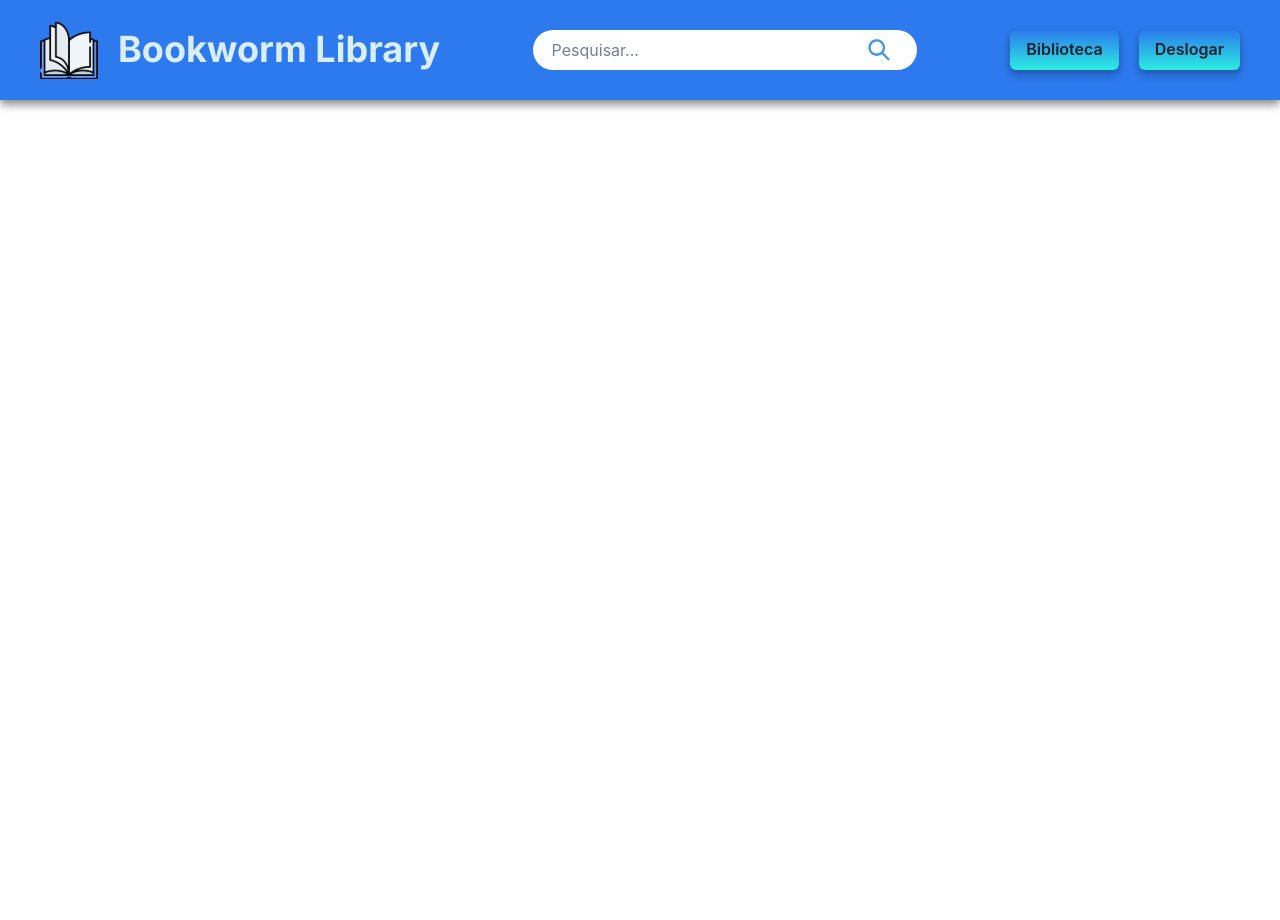
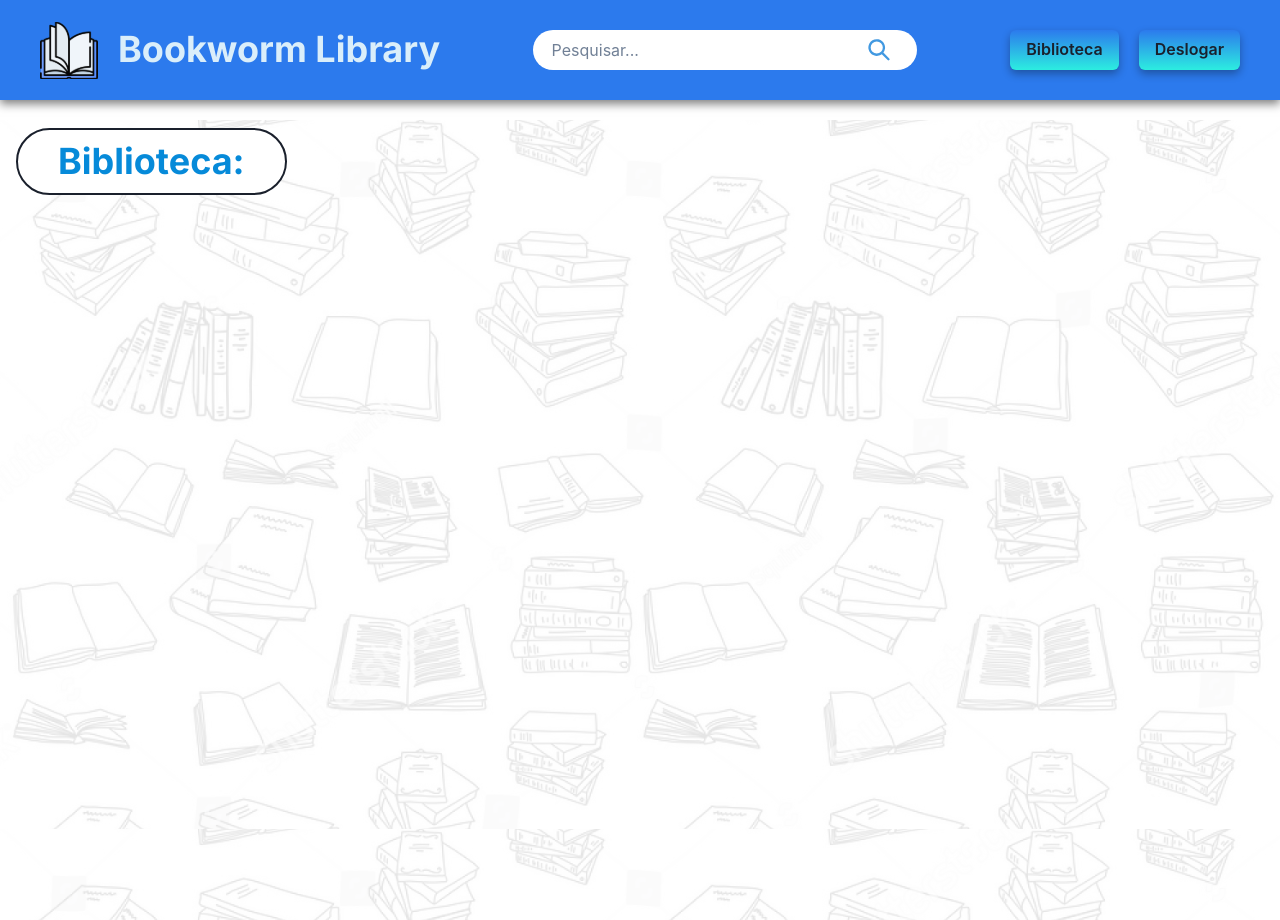
Before and after one commit to Bookworm-library/projeto-front-end, a React (Vite) app: page /dashboard/biblioteca in a window 1280 px wide. Before the commit the page ends 800 px from the top, so only its background shows below. Built offline with nearby package versions, Linux system fonts and the light colour scheme; sample sign-in values are in the browser's storage.

Commit message:
Add: render library

```diff
--- a/src/components/CardsLibrary/index.tsx
+++ b/src/components/CardsLibrary/index.tsx
@@ -9,11 +9,19 @@ import {
     Stack,
     Button,
 } from "@chakra-ui/react";
+import { useContext } from "react";
+import { SearchContext } from "../../contexts/searchContext/searchContext";
+
 
 const CardsLibrary = () => {
+
+    const {searchResults} = useContext(SearchContext)
+
     return (
         <>
-            <UnorderedList display={"flex"} gap="30px" w="100%" flexWrap={"wrap"}>
+            <UnorderedList display={"flex"} gap="30px" w="100%" flexWrap={"wrap"} >
+                {searchResults?.map(element=>{
+                return(
                     <List
                     border={"1px"}
                     padding="0px 20px"
@@ -22,30 +30,38 @@ const CardsLibrary = () => {
                     minW="320px"
                     maxH="250px"
                     minH={"250px"}
+
                     >
                     <Flex align={"start"} p="10px">
-                    <Image src="../src/assets/img/livro.svg" w="125px" h="168px" />
-                    <Box p="0px 15px" color={"white"}>
+                        <Image src={element.volumeInfo.imageLinks?.thumbnail} w="125px" h="168px" />
+                        <Box
+                        p="0px 15px"
+                        color={"white"}
+                        overflow= "hidden"
+
+                        >
                             <Heading as="h3" fontSize={"20px"}>
                                 Título:
                             </Heading>
                             <Text as="span" fontSize={"16px"}>
-                        As 48 leis do poder
+                            {element.volumeInfo.title}
                             </Text>
                             <Heading as="h3" fontSize={"20px"} marginTop="10px">
                                 Autor:
                             </Heading>
                             <Text as="span" fontSize={"16px"}>
-                        Robert Greene
+                            {element.volumeInfo.authors}
                             </Text>
                         </Box>
                     </Flex>
                     <Stack p="10px 0px">
                         <Button color="white" bg="#2C7AED" _hover={{ opacity: "0.7" }}>
-                    Adicionar
+                            Ver Livro
                         </Button>
                     </Stack>
                     </List>
+                   )
+                })}
             </UnorderedList>
         </>
     );
--- a/src/components/DashboardLibrary/index.tsx
+++ b/src/components/DashboardLibrary/index.tsx
@@ -8,7 +8,7 @@ import CardsLibrary from "../CardsLibrary";
 
 const DashboardLibrary = () => {
   return (
-    <Flex direction="column" h="100%" w="100%">
+    <Flex direction="column" h="100vh" w="100vw" >
       <Flex
         as={"main"}
         bgImage="../src/assets/img/bgbooks.svg"
--- a/src/routes/index.tsx
+++ b/src/routes/index.tsx
@@ -10,7 +10,7 @@ export const RoutesMain = () => (
     <Route path="/" element={<ProtectedRoutes />}>
       <Route path="dashboard" element={<DashboardPage />}>
         <Route index></Route>
-        <Route path="/dashboard/biblioteca"></Route>
+        <Route path="/dashboard/biblioteca" element={<DashboardLibrary/>}></Route>
         <Route path="/dashboard/pesquisa" element={<h2>Pesquisa</h2>}></Route>
       </Route>
     </Route>
```
Lines whose indentation alone changed are shown as unchanged.
